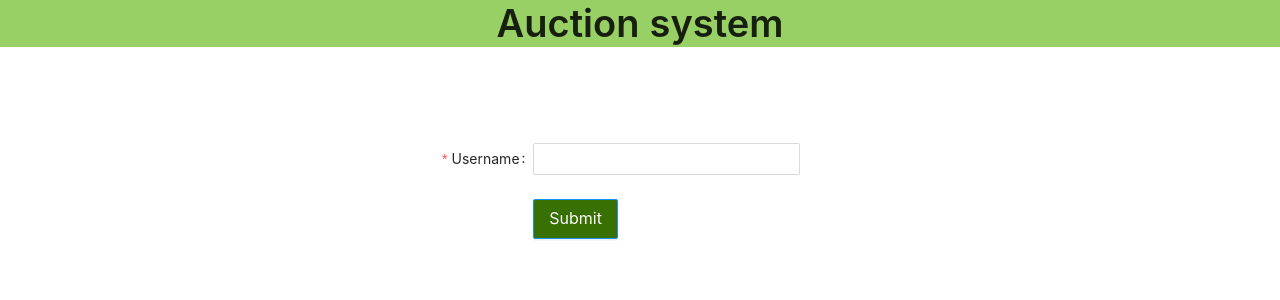
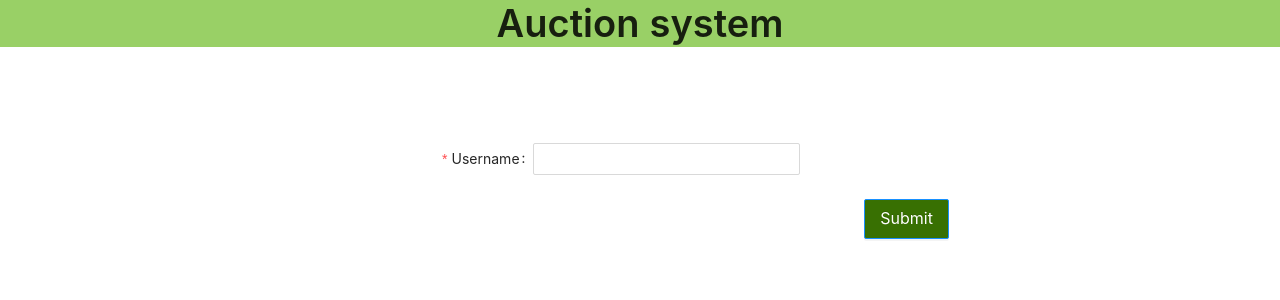
Before and after one commit to petr7555/pb138-auction, a React (Create React App) app in the folder src/auction-frontend/: page / in a window 1280 px wide. Shown: the top 300 px of the page. Built offline with nearby package versions, Linux system fonts and the light colour scheme.

Commit message:
Center everything

```diff
--- a/src/auction-frontend/src/components/Item.tsx
+++ b/src/auction-frontend/src/components/Item.tsx
@@ -1,6 +1,6 @@
-import React, {useEffect, useState} from "react";
+import React, { useEffect, useState } from "react";
 import "antd/dist/antd.css";
-import {Card} from "antd";
+import { Card } from "antd";
 import AuctionItem from "../entitites/AuctionItem";
 
 interface ItemProps {
@@ -37,7 +37,7 @@ export const Item = (props: ItemProps) => {
         }, 1000);
     });
 
-    const timerComponents : string[] = [];
+    const timerComponents: string[] = [];
 
     Object.keys(timeLeft).forEach(interval => {
         // @ts-ignore
@@ -52,7 +52,7 @@ export const Item = (props: ItemProps) => {
     return (
         <Card key={item.id} title={item.name} extra={<a href="#">More</a>} hoverable style={{width: 300}}>
             <p>{item.description}</p>
-            <p>{item.actual_price}</p>
+            <p>{item.actualPrice}</p>
             <p>{timerComponents.length ? timerComponents : <span>Time's up!</span>}</p>
         </Card>
     );
--- a/src/auction-frontend/src/store/AuctionsStore.tsx
+++ b/src/auction-frontend/src/store/AuctionsStore.tsx
@@ -18,8 +18,8 @@ export default class AuctionsStore {
                     description: "Too big for my flat.",
                     user: "Anne",
                     until: "2020/05/05",
-                    actual_price: 100,
-                    winning_user: "John"
+                    actualPrice: 100,
+                    winningUser: "John"
                 }
             ]
             this.auctions = result;
--- a/src/auction-frontend/src/styles.css
+++ b/src/auction-frontend/src/styles.css
@@ -14,6 +14,11 @@ html {
   font-size: larger;
   color: var(--primary-text-color);
 }
+
+.App {
+  text-align: center;
+}
+
 
 .clearfix::after {
   content: "";
```
